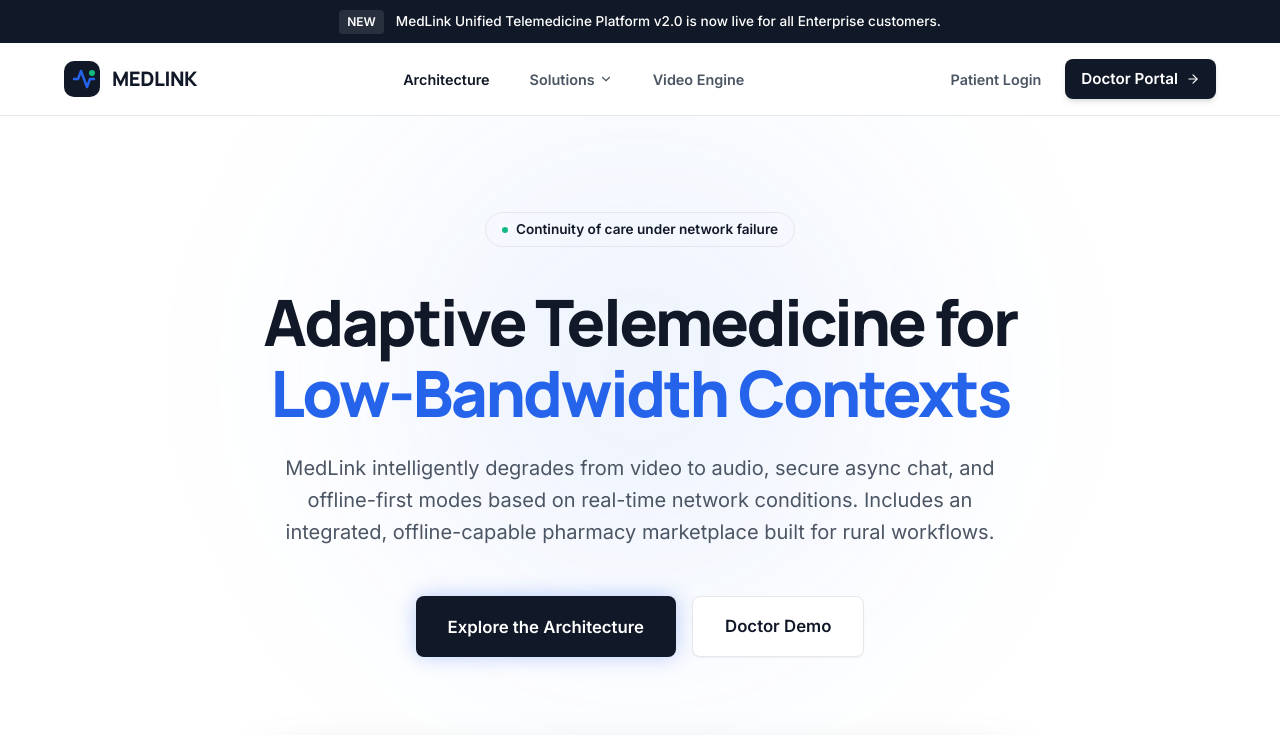
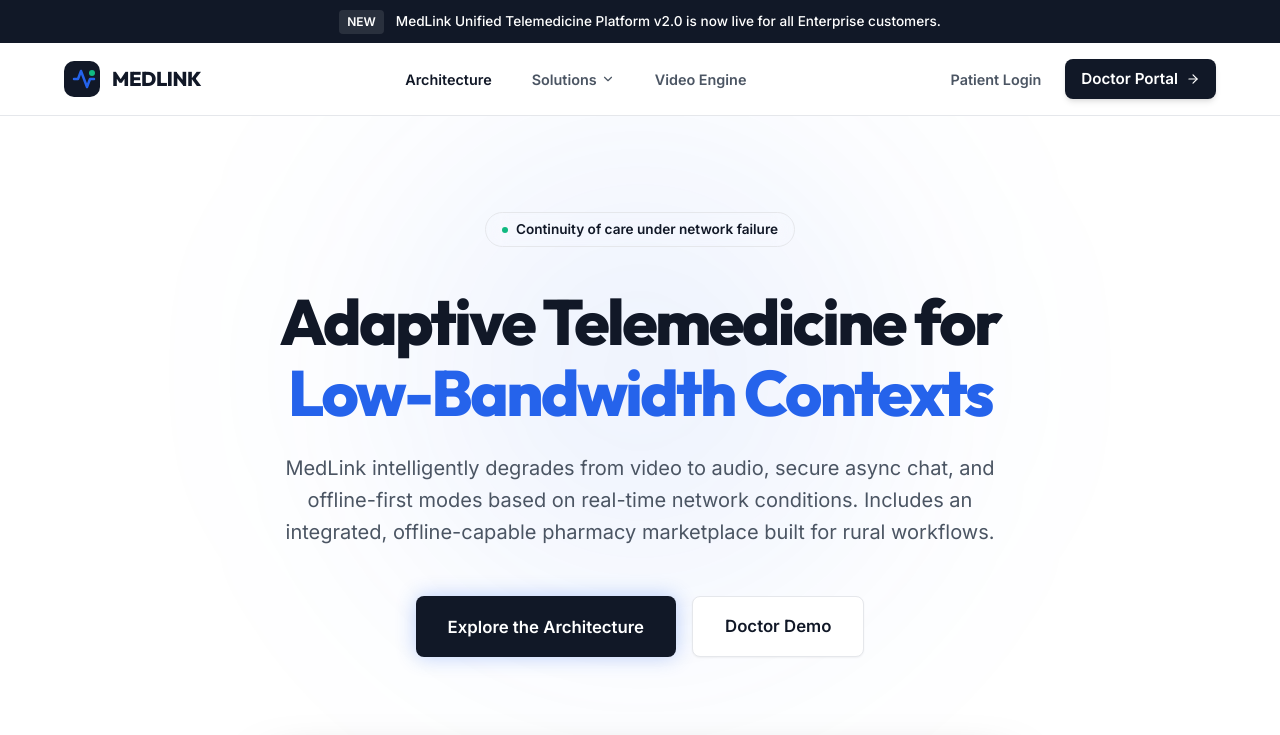
Before and after one commit to abhijeetnardele24-hash/medlink, a React (Vite) app in the folder apps/landing-web/: page / in a window 1280 px wide. Shown: the top 735 px of the page. Built offline with nearby package versions, Linux system fonts and the light colour scheme.

Commit message:
feat(landing): Step 4 - Typography pass (Outfit display font)

```diff
--- a/apps/landing-web/src/App.tsx
+++ b/apps/landing-web/src/App.tsx
@@ -65,7 +65,7 @@ function App() {
 
       {/* 2. Crisp Navbar */}
       <nav style={{ padding: '1rem 4rem', display: 'flex', justifyContent: 'space-between', alignItems: 'center', borderBottom: '1px solid var(--border)', background: 'white', position: 'sticky', top: 0, zIndex: 100 }}>
-        <div style={{ display: 'flex', alignItems: 'center', gap: '0.75rem', fontWeight: 800, fontSize: '1.25rem', letterSpacing: '-0.02em', fontFamily: 'Manrope, sans-serif' }}>
+        <div style={{ display: 'flex', alignItems: 'center', gap: '0.75rem', fontWeight: 800, fontSize: '1.25rem', letterSpacing: '-0.02em', fontFamily: 'Outfit, sans-serif' }}>
           <MedLinkLogo />
           MEDLINK
         </div>
@@ -361,7 +361,7 @@ function App() {
       <footer style={{ background: 'var(--bg-base)', borderTop: '1px solid var(--border)', color: 'var(--text-main)', padding: '4rem 4rem 2rem' }}>
         <div style={{ maxWidth: '1200px', margin: '0 auto', display: 'flex', justifyContent: 'space-between', alignItems: 'flex-start', borderBottom: '1px solid var(--border)', paddingBottom: '3rem', marginBottom: '2rem' }}>
           <div>
-            <div style={{ display: 'flex', alignItems: 'center', gap: '0.5rem', fontWeight: 800, fontSize: '1.25rem', letterSpacing: '-0.02em', fontFamily: 'Manrope, sans-serif', marginBottom: '1rem' }}>
+            <div style={{ display: 'flex', alignItems: 'center', gap: '0.5rem', fontWeight: 800, fontSize: '1.25rem', letterSpacing: '-0.02em', fontFamily: 'Outfit, sans-serif', marginBottom: '1rem' }}>
               <MedLinkLogo />
               MEDLINK
             </div>
--- a/apps/landing-web/src/index.css
+++ b/apps/landing-web/src/index.css
@@ -1,4 +1,4 @@
-@import url('https://fonts.googleapis.com/css2?family=Inter:wght@400;500;600&family=Manrope:wght@500;600;700;800&display=swap');
+@import url('https://fonts.googleapis.com/css2?family=Inter:wght@400;500;600&family=Outfit:wght@500;600;700;800&display=swap');
 
 :root {
   /* Ultra-Polished Clean SaaS Palette */
@@ -40,7 +40,7 @@ body {
 
 /* Typography Overrides */
 h1, h2, h3, h4, h5, h6 {
-  font-family: 'Manrope', sans-serif;
+  font-family: 'Outfit', sans-serif;
   font-weight: 800;
   letter-spacing: -0.03em;
   color: var(--text-main);
@@ -97,7 +97,7 @@ h1, h2, h3, h4, h5, h6 {
 }
 
 .hero-title {
-  font-family: 'Manrope', sans-serif;
+  font-family: 'Outfit', sans-serif;
   font-size: clamp(3.5rem, 7vw, 6.5rem);
   font-weight: 800;
   letter-spacing: -0.04em;
```
